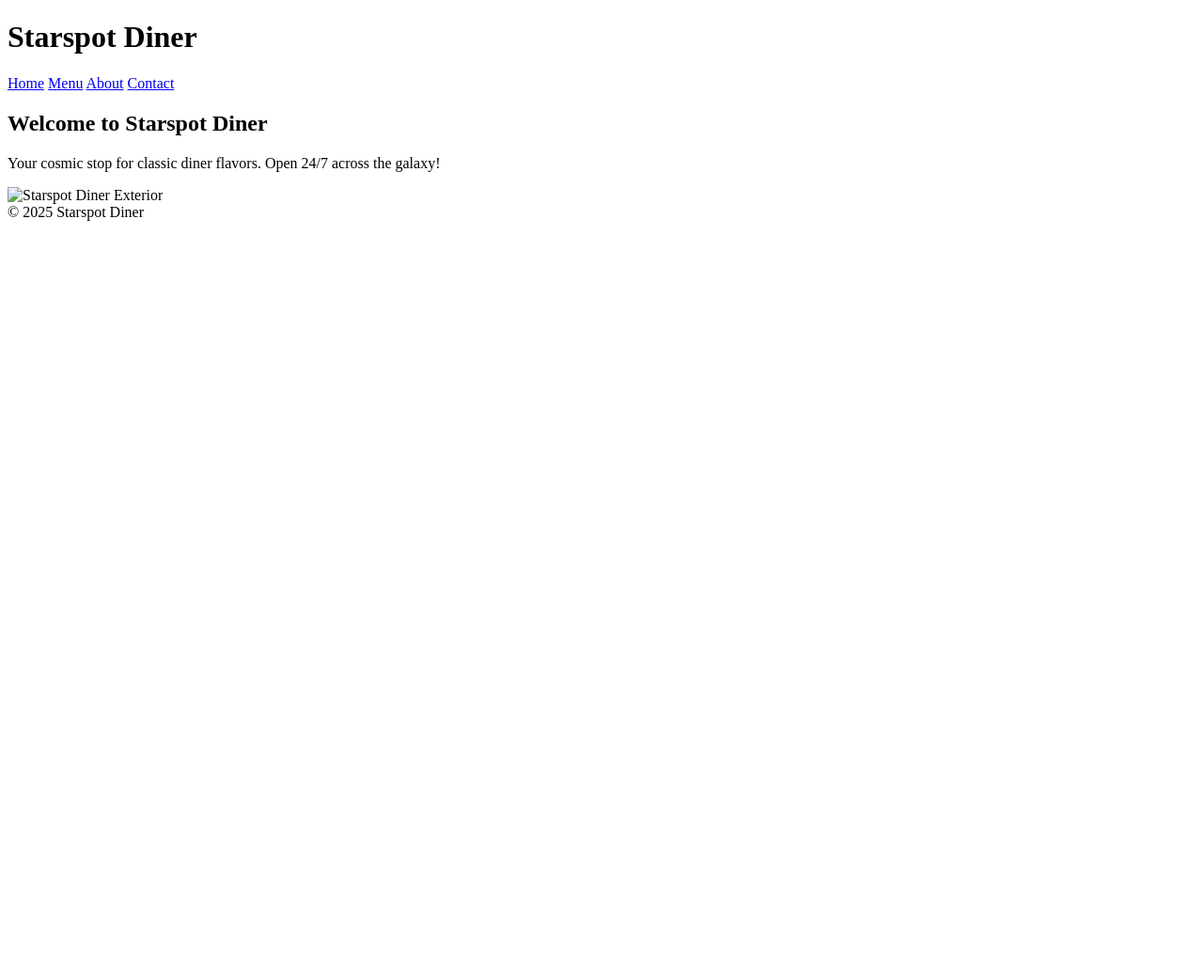
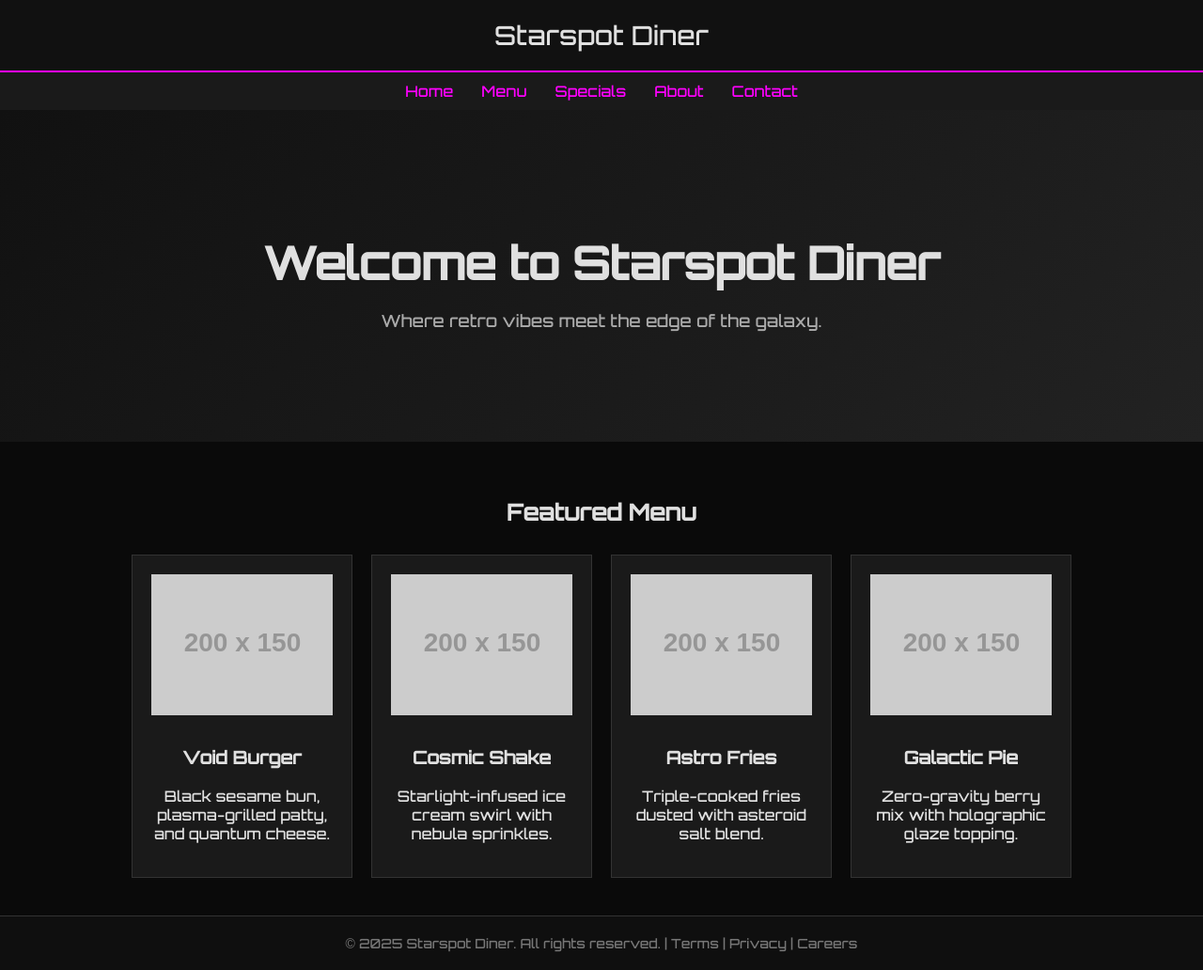
Before and after one commit to VoidCorpAtomics/StarSpot-Diner, a plain HTML site: page index.html in a window 1280 px wide. Shown: the whole page at 94% size. Before the commit the page ends 800 px from the top, so only its background shows below. Drawn offline with Linux system fonts and the light colour scheme; placeholder pictures from the web are drawn by us.

Commit message:
Update index.html

```diff
--- a/index.html
+++ b/index.html
@@ -2,26 +2,128 @@
 <html lang="en">
 <head>
     <meta charset="UTF-8">
+    <meta name="viewport" content="width=device-width, initial-scale=1.0">
     <title>Starspot Diner</title>
-    <link rel="stylesheet" href="assets/style.css">
+    <link href="https://fonts.googleapis.com/css2?family=Orbitron:wght@500&display=swap" rel="stylesheet">
+    <style>
+        body {
+            margin: 0;
+            font-family: 'Orbitron', sans-serif;
+            background-color: #0a0a0a;
+            color: #e0e0e0;
+        }
+        header {
+            background: #111;
+            padding: 20px;
+            text-align: center;
+            font-size: 28px;
+            border-bottom: 2px solid #f0f;
+        }
+        nav {
+            display: flex;
+            justify-content: center;
+            gap: 30px;
+            background: #1a1a1a;
+            padding: 10px 0;
+        }
+        nav a {
+            color: #f0f;
+            text-decoration: none;
+            transition: color 0.3s;
+        }
+        nav a:hover {
+            color: #fff;
+        }
+        .hero {
+            text-align: center;
+            padding: 100px 20px;
+            background: linear-gradient(135deg, #111, #222);
+        }
+        .hero h1 {
+            font-size: 48px;
+            margin-bottom: 20px;
+        }
+        .hero p {
+            font-size: 18px;
+            color: #aaa;
+        }
+        .menu-section {
+            padding: 40px;
+            max-width: 1000px;
+            margin: 0 auto;
+        }
+        .menu-grid {
+            display: grid;
+            grid-template-columns: repeat(auto-fit, minmax(200px, 1fr));
+            gap: 20px;
+        }
+        .menu-card {
+            background: #1a1a1a;
+            padding: 20px;
+            border: 1px solid #333;
+            text-align: center;
+            transition: transform 0.3s;
+        }
+        .menu-card:hover {
+            transform: scale(1.05);
+            border-color: #f0f;
+        }
+        .menu-card img {
+            width: 100%;
+            height: 150px;
+            object-fit: cover;
+            margin-bottom: 10px;
+        }
+        .footer {
+            text-align: center;
+            padding: 20px;
+            border-top: 1px solid #333;
+            background: #0f0f0f;
+            font-size: 14px;
+            color: #777;
+        }
+    </style>
 </head>
 <body>
-    <header>
-        <h1>Starspot Diner</h1>
-        <nav>
-            <a href="index.html">Home</a>
-            <a href="menu.html">Menu</a>
-            <a href="about.html">About</a>
-            <a href="contact.html">Contact</a>
-        </nav>
-    </header>
-    <main>
-        <h2>Welcome to Starspot Diner</h2>
-        <p>Your cosmic stop for classic diner flavors. Open 24/7 across the galaxy!</p>
-        <img src="assets/diner-image.jpg" alt="Starspot Diner Exterior" style="width:100%; max-width:600px;">
-    </main>
-    <footer>
-        &copy; 2025 Starspot Diner
-    </footer>
+    <header>Starspot Diner</header>
+    <nav>
+        <a href="index.html">Home</a>
+        <a href="#">Menu</a>
+        <a href="#">Specials</a>
+        <a href="#">About</a>
+        <a href="#">Contact</a>
+    </nav>
+    <div class="hero">
+        <h1>Welcome to Starspot Diner</h1>
+        <p>Where retro vibes meet the edge of the galaxy.</p>
+    </div>
+    <section class="menu-section">
+        <h2 style="text-align:center; margin-bottom: 30px;">Featured Menu</h2>
+        <div class="menu-grid">
+            <div class="menu-card">
+                <img src="https://via.placeholder.com/200x150?text=Void+Burger" alt="Void Burger">
+                <h3>Void Burger</h3>
+                <p>Black sesame bun, plasma-grilled patty, and quantum cheese.</p>
+            </div>
+            <div class="menu-card">
+                <img src="https://via.placeholder.com/200x150?text=Cosmic+Shake" alt="Cosmic Shake">
+                <h3>Cosmic Shake</h3>
+                <p>Starlight-infused ice cream swirl with nebula sprinkles.</p>
+            </div>
+            <div class="menu-card">
+                <img src="https://via.placeholder.com/200x150?text=Astro+Fries" alt="Astro Fries">
+                <h3>Astro Fries</h3>
+                <p>Triple-cooked fries dusted with asteroid salt blend.</p>
+            </div>
+            <div class="menu-card">
+                <img src="https://via.placeholder.com/200x150?text=Galactic+Pie" alt="Galactic Pie">
+                <h3>Galactic Pie</h3>
+                <p>Zero-gravity berry mix with holographic glaze topping.</p>
+            </div>
+        </div>
+    </section>
+    <div class="footer">
+        &copy; 2025 Starspot Diner. All rights reserved. | Terms | Privacy | Careers
+    </div>
 </body>
 </html>
```
